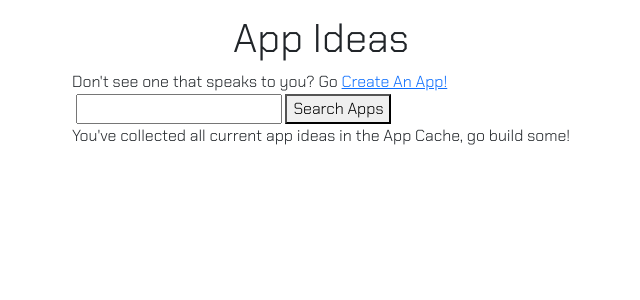
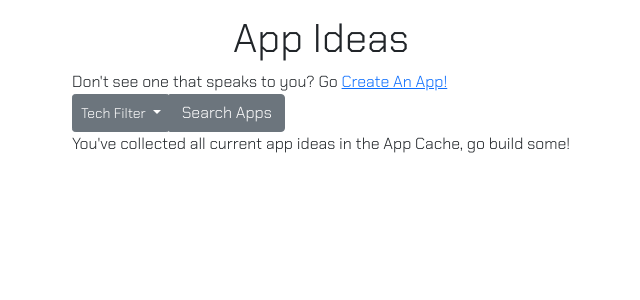
Before and after one commit to kimjane93/AppCacheApp, a Django app: page /apps/ in a window 1280 px wide. Shown: the part 56-356 px from the top of the page, without its empty margins (319-959 px from the left). Run offline with Django 3.2, Linux system fonts and the light colour scheme; the visitor is signed in with stand-in values (Sample User, id 1); data that the repository does not hold is empty; some libraries are stand-ins or nearby versions.

Commit message:
implement search functionality, filtering by associated tech on index page

```diff
--- a/main_app/templates/apps/index.html
+++ b/main_app/templates/apps/index.html
@@ -4,20 +4,32 @@
 <div class="page-top">
 <h1>App Ideas</h1>
 <span>Don't see one that speaks to you? Go <a href="{% url 'apps_create' %}">Create An App!</a></span>
+
+
+<form action="{% url 'apps_search' %}" method="get">
+    <div class="btn-group">
+        <button class="btn btn-secondary btn-sm dropdown-toggle" type="button" data-bs-toggle="dropdown" aria-expanded="false">
+          Tech Filter
+        </button>
+        <ol class="dropdown-menu dropdown-menu-dark" aria-labelledby="dropdownMenuButton2">
+    {% for tech in tech.all %}
+    <li class="dropdown-item">
+    {{tech.name}}
+    <input type="checkbox" name="q" value="{{tech.id}}">
+</li>
+    {% endfor %}
+    </ol>
+    <button type="submit" class="btn btn-secondary">Search Apps</button>
+</form>
 </div>
 
-<form action="{% url 'apps_search' %}" method="get">
 
-    <label>{{tech.first.name}}</label>
-    <input type="number" name="q" value="{{tech.first.id}}">
 
-    <button type="submit">Search Apps</button>
-</form>
 
 {% if apps.count %}
 <div class="card-list">
     {% for app in apps %}
-        <div class="card border-light shadow mb-5 bg-white rounded" style="max-width: 18rem;">
+        <div class="card border-light shadow mb-5 bg-white rounded">
             <div class="card-header">{{ app.name }}</div>
         <div class="card-body">
         </div>
--- a/main_app/urls.py
+++ b/main_app/urls.py
@@ -20,6 +20,6 @@ urlpatterns = [
     path('apps/<int:app_id>/disassoc_user/', views.disassoc_user, name='disassoc_user'),
     path('accounts/<int:pk>/update', views.ProfileUpdate.as_view(), name='profiles_update'),
     path('apps/<int:app_id>/addlink', views.apps_addlink, name='apps_addlink'),
+    path('apps/<int:app_id>/users', views.attached_users, name='attached_users'),
     path('apps/search/', views.apps_search, name='apps_search'),
-    path('apps/<int:app_id>/users', views.attached_users, name='attached_users'),
 ]
--- a/main_app/views.py
+++ b/main_app/views.py
@@ -140,10 +140,20 @@ def attached_users(request, app_id):
   return render(request, 'apps/attached_users.html', {'app': app, 'apps_dont_dont_have': apps_you_dont_have})
 
 
+# def apps_search(request):
+#   query = request.GET.get('q')
+#   apps = App.objects.filter(Q(tech__exact=query))
+#   # apps = App.objects.tech_set.filter(name=query)
+#   print(query)
+
+# def apps_search(request):
+#   query = request.GET.get('q')
+#   apps = App.objects.filter(Q(tech__exact=query))
+
+#   return render(request, 'apps/search_results.html', {'apps': apps} )
+
 def apps_search(request):
   query = request.GET.get('q')
-  # apps = App.objects.filter(Q(tech__exact=query))
-  # apps = App.objects.tech_set.filter(name=query)
-  print(query)
+  apps = App.objects.filter(Q(tech__exact=query))
 
-  return render(request, 'apps/search_results.html', )
+  return render(request, 'apps/search_results.html', {'apps': apps} )
```
Also changed, not shown: main_app/migrations/0012_auto_20210208_0405.py (added), main_app/migrations/0013_auto_20210208_0410.py (added).
